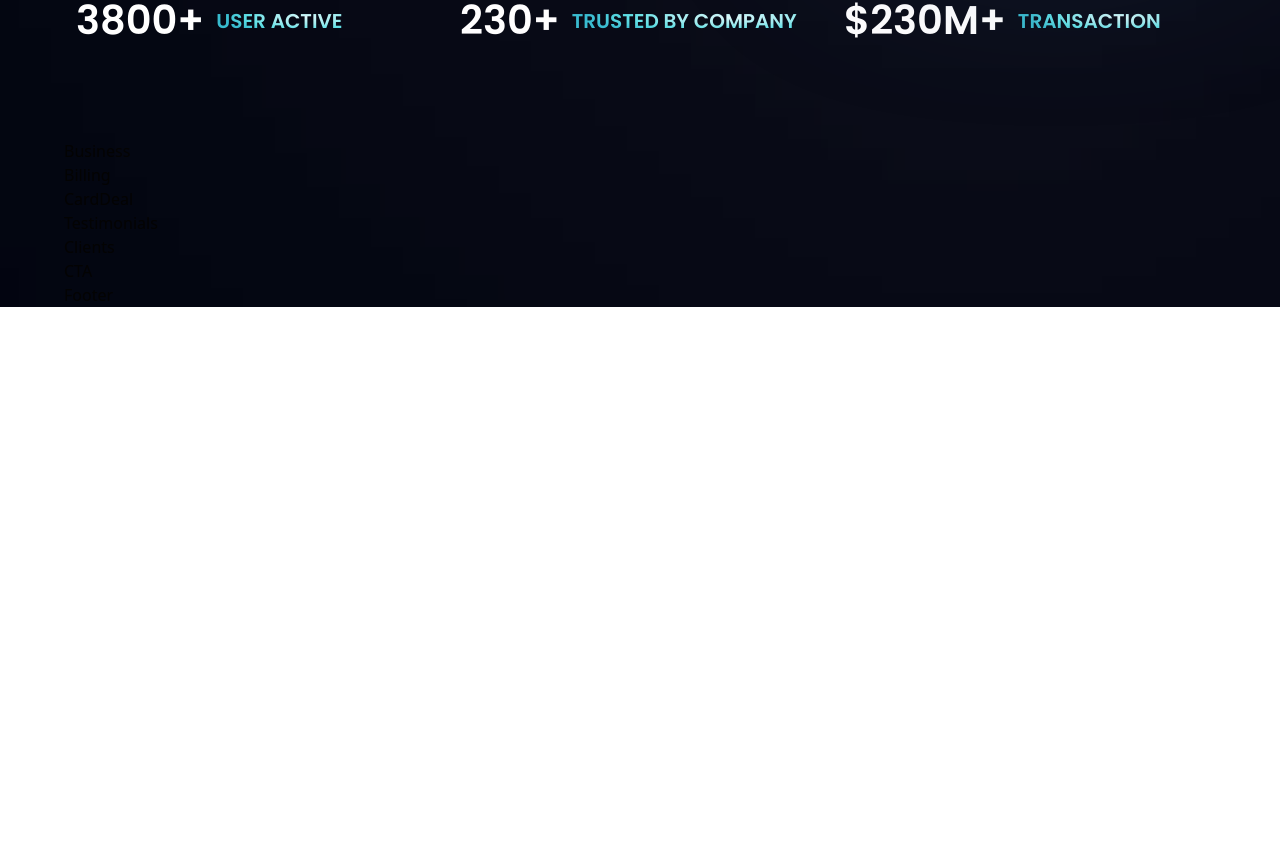
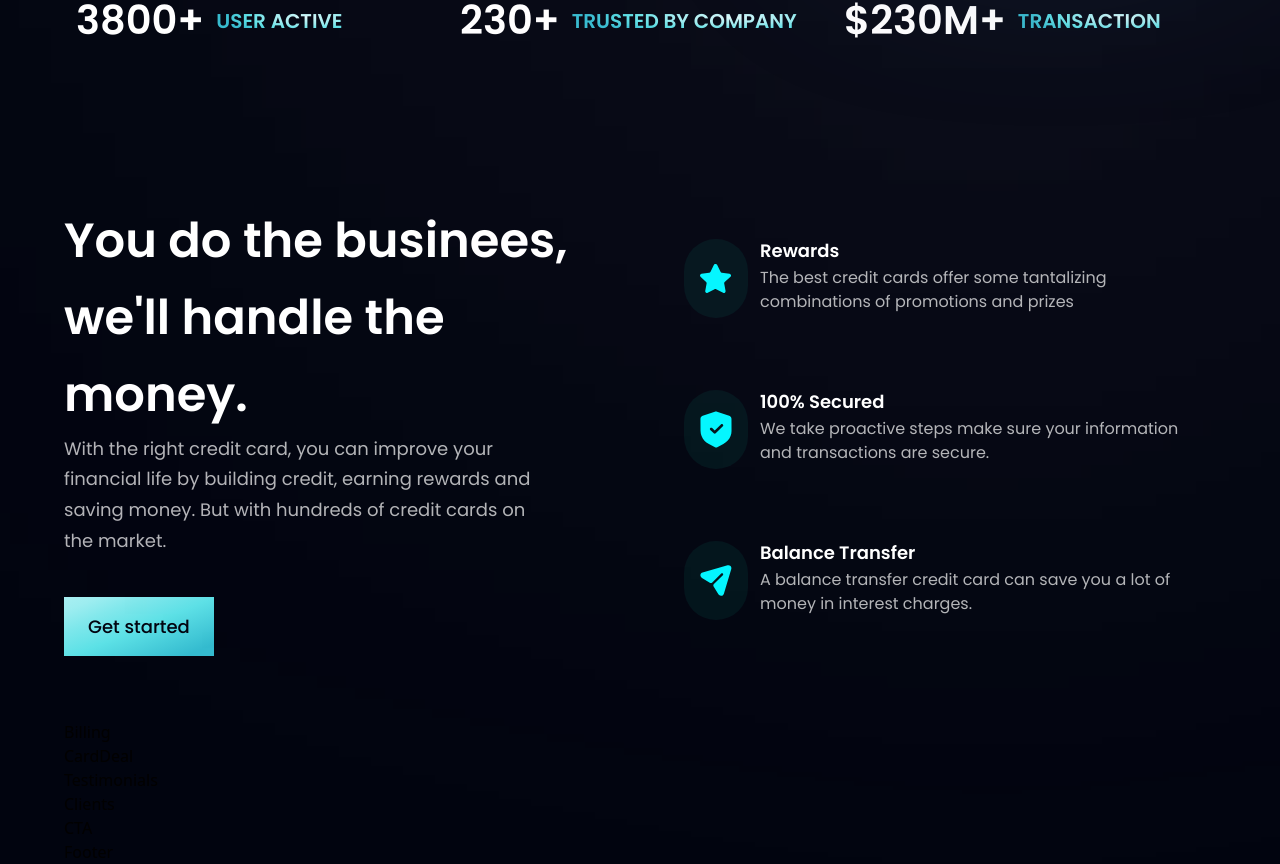
Before and after one commit to Jogopin/tw-modern-business, a React (Vite) app: page / in a window 1280 px wide. Shown: the part 806-1670 px from the top of the page. Before the commit the page ends 1113 px from the top, so only its background shows below. Built offline with nearby package versions, Linux system fonts and the light colour scheme.

Commit message:
add business component & featureCard

```diff
--- a/src/components/Business.jsx
+++ b/src/components/Business.jsx
@@ -1,8 +1,40 @@
-import React from 'react'
+import { features } from '../constants'
+import styles,{layout} from '../style'
+import Button from './Button'
+
+const FeatureCard = ({ icon, title, content, index }) => (
+  <div
+    className={`flex flex-row p-6 rounded-[20px] ${
+      index !== features.length - 1 ? "mb-6" : "mb-0"
+    } feature-card`}
+  >
+    <div className={`w-[64px] h=[64px] rounded-full ${styles.flexCenter} bg-dimBlue`}>
+      <img src={icon} alt="icon" className="w-[50%] h-[50%] object contain" />
+    </div>
+    <div className="flex-1 flex flex-col ml-3">
+      <h4 className="font-poppins font-semibold text-white text-[18px] leading-[23px] mb-1">{title}</h4>
+      <p className="font-poppins font-normal text-dimWhite text-[16px] leading-[24px] mb-1">{content}</p>
+    </div>
+  </div>
+);
 
 const Business = () => {
   return (
-    <div>Business</div>
+    <section id="features" className={layout.section}>
+      <div className={layout.sectionInfo}>
+        <h2 className={styles.heading2}>You do the businees, <br className='sm:block hidden'/>
+        we'll handle the money.</h2>
+        <p className={`${styles.paragraph} max-w-[470px]`}>With the right credit card, you can improve your financial life by building credit, earning rewards and saving money. But with hundreds of credit cards on the market.</p>
+        <Button styles ="mt-10" />
+      </div>
+      <div className={`${layout.sectionImg} flex-col`}>
+        {features.map((feature, index)=>(
+          <FeatureCard key={feature.id} {...feature} index={index}/>
+        ))}
+
+      </div>
+
+    </section>
   )
 }
 
```
